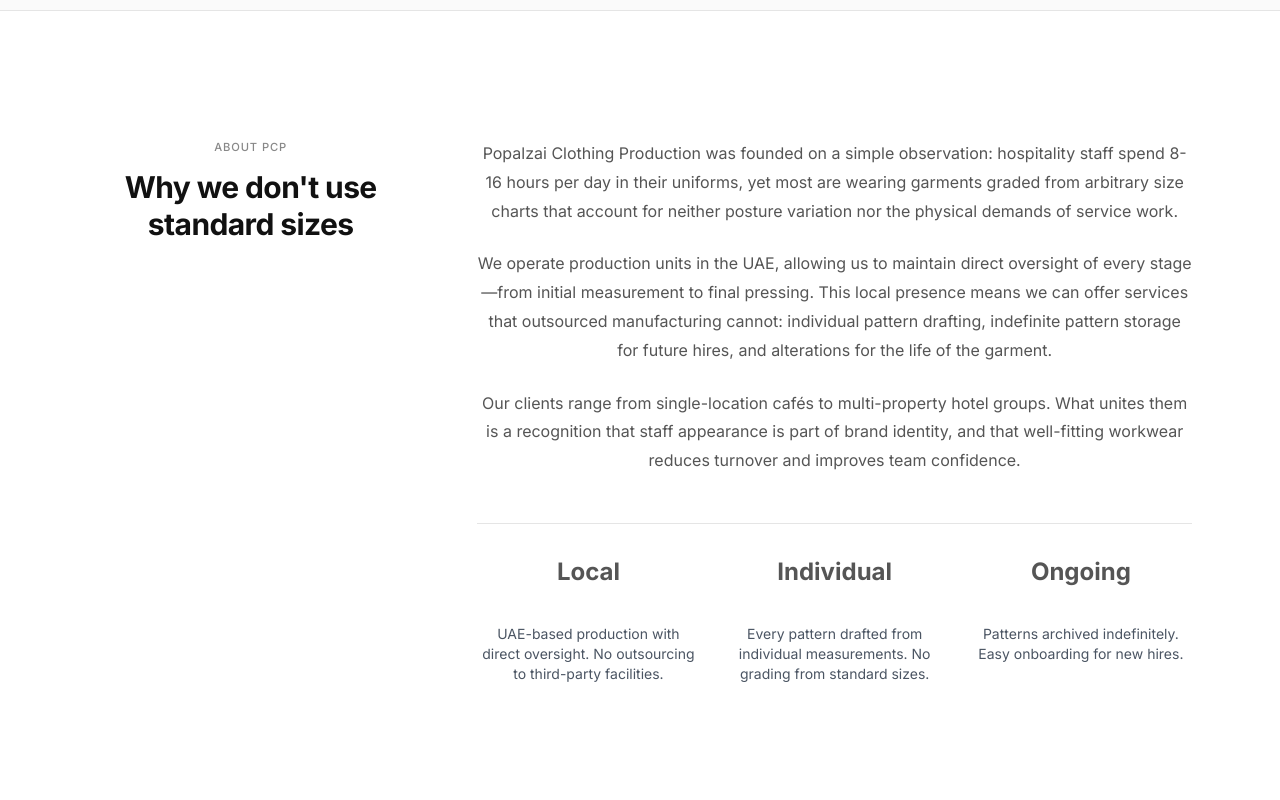
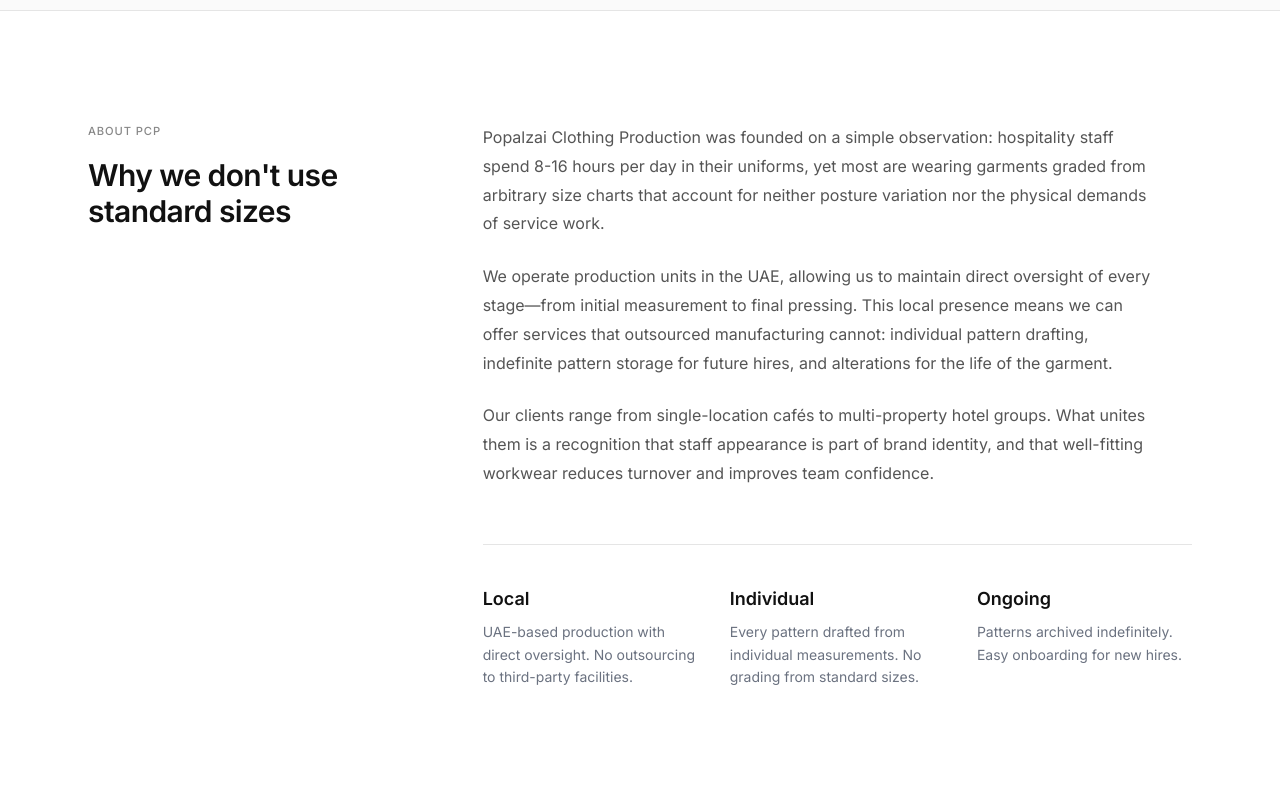
Before and after one commit to popalzaiproductions-debug/popalzai-export, a React (Vite) app: page / in a window 1280 px wide. Shown: the part 860-1660 px from the top of the page. Built offline with nearby package versions, Linux system fonts and the light colour scheme.

Commit message:
Update About.tsx

```diff
--- a/src/sections/About.tsx
+++ b/src/sections/About.tsx
@@ -1,16 +1,22 @@
 export default function About() {
   return (
-    <section id="about" className="bg-white py-20 md:py-32 border-t border-light">
-      <div className="max-w-7xl mx-auto px-6">
-        <div className="grid lg:grid-cols-12 gap-16">
-          <div className="lg:col-span-4">
-            <div className="sticky-sidebar">
-              <p className="label-text text-gray-400 mb-3">About PCP</p>
-              <h2 className="text-3xl font-bold leading-tight">Why we don't use standard sizes</h2>
+    <section id="about" className="py-20 md:py-28 bg-white border-t border-[#e5e5e5]">
+      <div className="max-w-7xl mx-auto">
+        <div className="grid lg:grid-cols-12 gap-12 lg:gap-20">
+
+          {/* Left - Title */}
+          <div className="lg:col-span-4 text-center lg:text-left">
+            <div className="lg:sticky lg:top-36">
+              <p className="label-text mb-4">About PCP</p>
+              <h2 className="text-2xl md:text-3xl font-semibold leading-snug">
+                Why we don't use standard sizes
+              </h2>
             </div>
           </div>
 
-          <div className="lg:col-span-8 prose-custom text-base">
+          {/* Right - Content */}
+          <div className="lg:col-span-8 text-center lg:text-left">
+            <div className="prose-custom max-w-2xl mx-auto lg:mx-0">
               <p>
                 Popalzai Clothing Production was founded on a simple observation: hospitality staff
                 spend 8-16 hours per day in their uniforms, yet most are wearing garments graded
@@ -29,22 +35,31 @@ export default function About() {
                 What unites them is a recognition that staff appearance is part of brand identity,
                 and that well-fitting workwear reduces turnover and improves team confidence.
               </p>
+            </div>
 
-            <div className="grid md:grid-cols-3 gap-6 mt-12 pt-8 border-t border-light">
+            {/* Three Pillars */}
+            <div className="grid md:grid-cols-3 gap-8 mt-14 pt-10 border-t border-[#e5e5e5] text-center md:text-left">
               <div>
-                <p className="text-2xl font-bold mb-1">Local</p>
-                <p className="text-sm text-gray-600">UAE-based production with direct oversight. No outsourcing to third-party facilities.</p>
+                <p className="text-lg font-semibold mb-2">Local</p>
+                <p className="text-sm text-gray-500 leading-relaxed">
+                  UAE-based production with direct oversight. No outsourcing to third-party facilities.
+                </p>
               </div>
               <div>
-                <p className="text-2xl font-bold mb-1">Individual</p>
-                <p className="text-sm text-gray-600">Every pattern drafted from individual measurements. No grading from standard sizes.</p>
+                <p className="text-lg font-semibold mb-2">Individual</p>
+                <p className="text-sm text-gray-500 leading-relaxed">
+                  Every pattern drafted from individual measurements. No grading from standard sizes.
+                </p>
               </div>
               <div>
-                <p className="text-2xl font-bold mb-1">Ongoing</p>
-                <p className="text-sm text-gray-600">Patterns archived indefinitely. Easy onboarding for new hires.</p>
+                <p className="text-lg font-semibold mb-2">Ongoing</p>
+                <p className="text-sm text-gray-500 leading-relaxed">
+                  Patterns archived indefinitely. Easy onboarding for new hires.
+                </p>
               </div>
             </div>
           </div>
+
         </div>
       </div>
     </section>
```
Lines whose indentation alone changed are shown as unchanged.
